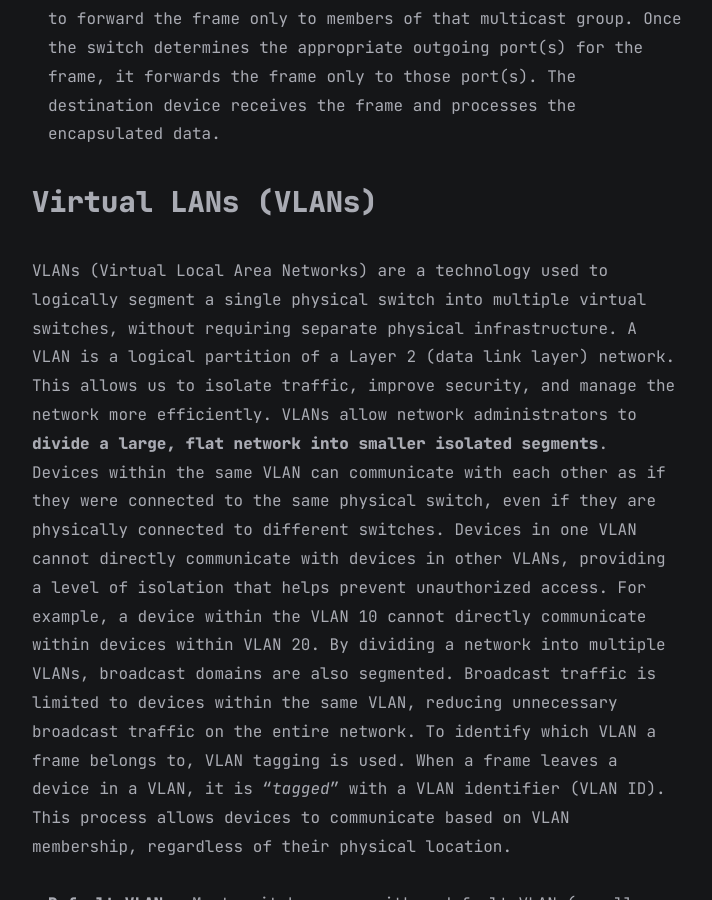
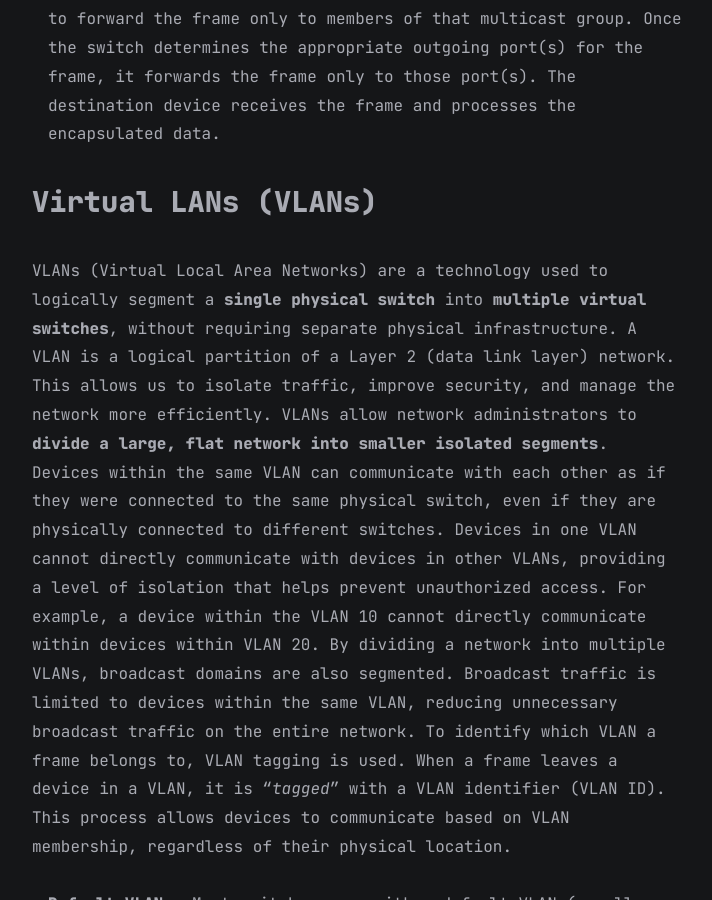
Before and after one commit to faridarif/faridarif.github.io, a Jekyll site: the page built from all_collections/_posts/2023-07-10-Switching.md, in a window 1280 px wide and 900 px high, scrolled down 2521 px. Shown: the whole window, without its empty margins (283-995 px from the left). Built offline with Jekyll 4.4.1, drawn with Linux system fonts in a browser that asks for light colours.

```diff
--- a/all_collections/_posts/2023-07-10-Switching.md
+++ b/all_collections/_posts/2023-07-10-Switching.md
@@ -24,7 +24,7 @@ Once the switch determines the appropriate outgoing port(s) for the frame, it fo
 
 ## Virtual LANs (VLANs)
 
-VLANs (Virtual Local Area Networks) are a technology used to logically segment a single physical switch into multiple virtual switches, without requiring separate physical infrastructure. A VLAN is a logical partition of a Layer 2 (data link layer) network. This allows us to isolate traffic, improve security, and manage the network more efficiently. VLANs allow network administrators to **divide a large, flat network into smaller isolated segments**. Devices within the same VLAN can communicate with each other as if they were connected to the same physical switch, even if they are physically connected to different switches. Devices in one VLAN cannot directly communicate with devices in other VLANs, providing a level of isolation that helps prevent unauthorized access. For example, a device within the VLAN 10 cannot directly communicate within devices within VLAN 20. By dividing a network into multiple VLANs, broadcast  domains are also segmented. Broadcast traffic is limited to devices within the same VLAN, reducing unnecessary broadcast traffic on the entire network. To identify which VLAN a frame belongs to, VLAN tagging is used. When a frame leaves a device in a VLAN, it is "*tagged*" with a VLAN identifier (VLAN ID). This process allows devices to communicate based on VLAN membership, regardless of their physical location.
+VLANs (Virtual Local Area Networks) are a technology used to logically segment a **single physical switch** into **multiple virtual switches**, without requiring separate physical infrastructure. A VLAN is a logical partition of a Layer 2 (data link layer) network. This allows us to isolate traffic, improve security, and manage the network more efficiently. VLANs allow network administrators to **divide a large, flat network into smaller isolated segments**. Devices within the same VLAN can communicate with each other as if they were connected to the same physical switch, even if they are physically connected to different switches. Devices in one VLAN cannot directly communicate with devices in other VLANs, providing a level of isolation that helps prevent unauthorized access. For example, a device within the VLAN 10 cannot directly communicate within devices within VLAN 20. By dividing a network into multiple VLANs, broadcast  domains are also segmented. Broadcast traffic is limited to devices within the same VLAN, reducing unnecessary broadcast traffic on the entire network. To identify which VLAN a frame belongs to, VLAN tagging is used. When a frame leaves a device in a VLAN, it is "*tagged*" with a VLAN identifier (VLAN ID). This process allows devices to communicate based on VLAN membership, regardless of their physical location.
 - **Default VLAN** : Most switches come with a default VLAN (usually VLAN 1) that includes all ports when they are not explicitly assigned to other VLANs. It's a best practice to avoid using VLAN 1 for user traffic due to security reasons and potential vulnerabilities associated with the default VLAN.
 - **Data VLAN** : Data VLANs are created to carry user traffic, such as data from computer, servers or other devices in a network. Data VLANs separate user traffic from other types of traffic, such as management traffic.
 - Voice VLANs are designed to support Voice over IP (VoIP) traffic from IP phones. These VLANs prioritize voice traffic to ensure high-quality voice communication and separate it form regular data traffic.
```
